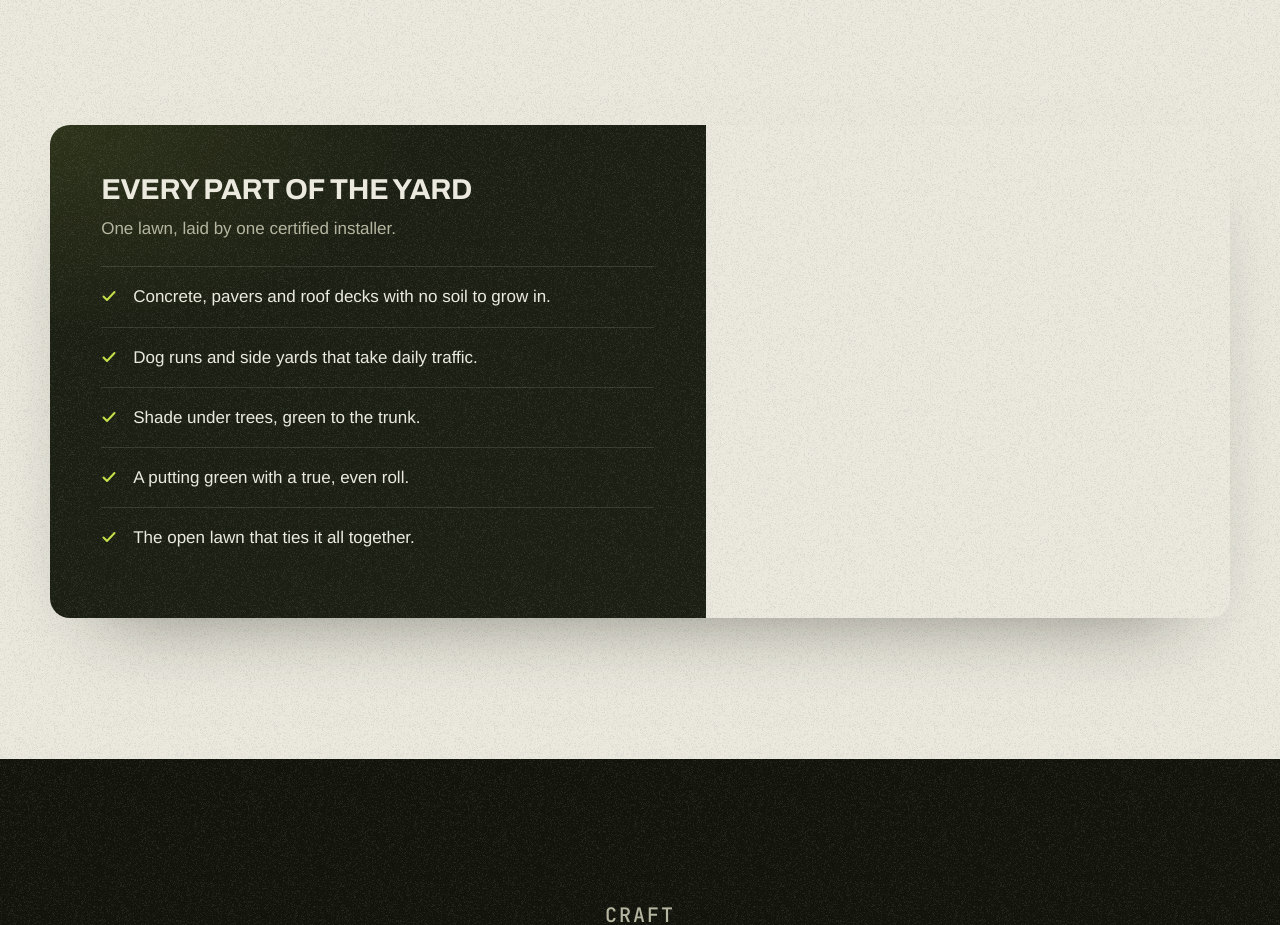
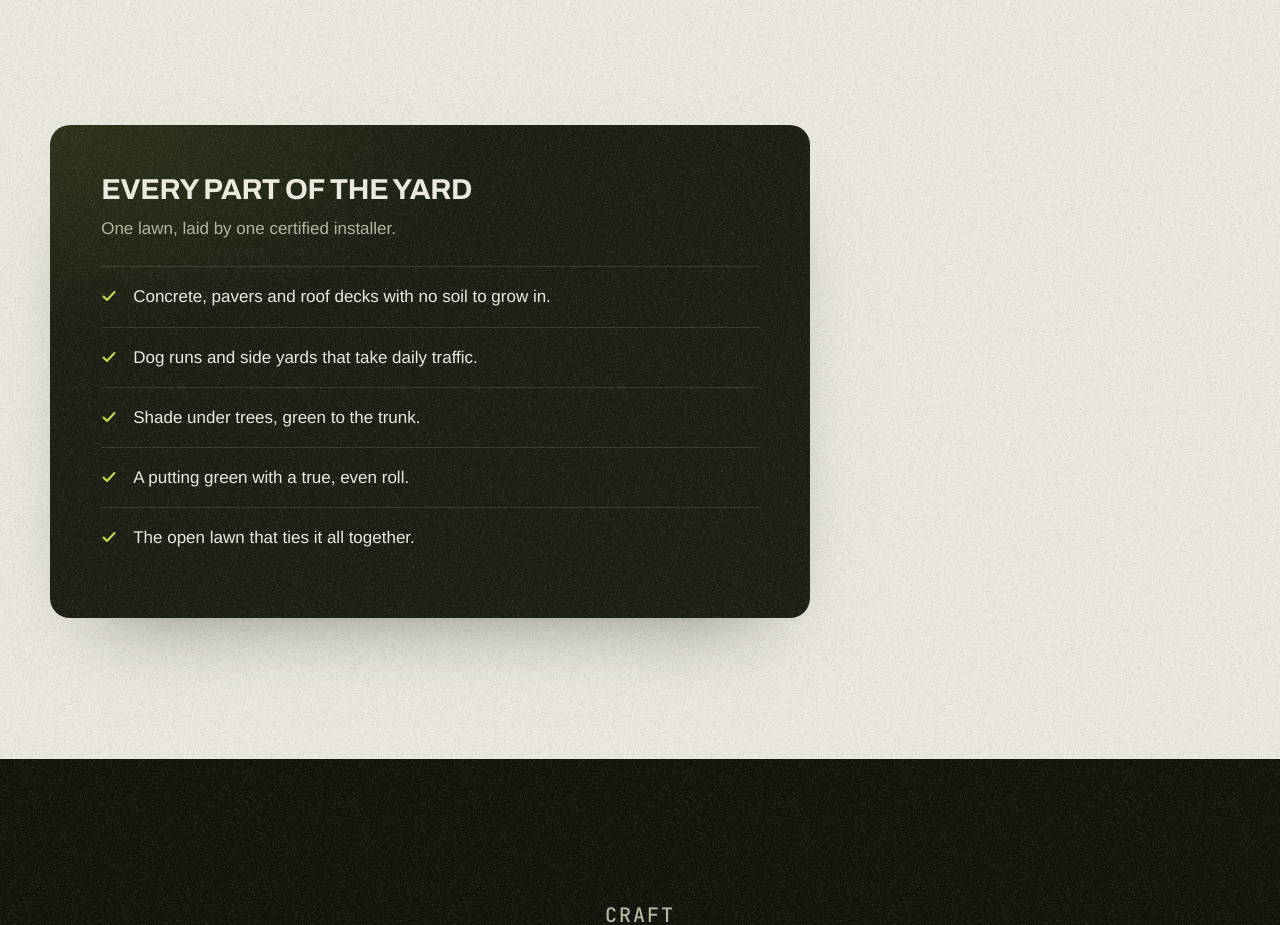
Before and after one commit to meidanhemo00-creator/gardenmark, a website built with Vite: page index.html in a window 1280 px wide. Shown: the part 3531-4456 px from the top of the page. Built offline with nearby package versions, Linux system fonts and the light colour scheme; a web font is replaced by a local one.

Commit message:
Single-column ledger
Co-Authored-By: Claude Opus 5.5 <noreply@anthropic.com>

```diff
--- a/src/styles.css
+++ b/src/styles.css
@@ -198,6 +198,7 @@ p:last-child { margin-bottom: 0; }
 }
 
 .ledger { margin-top: clamp(80px, 10vw, 140px); display: grid; grid-template-columns: 1fr 1fr; border-top: 1px solid var(--line); }
+.ledger.one { grid-template-columns: 1fr; max-width: 760px; }
 .ledger > div { padding: 40px clamp(0px, 3vw, 40px) 0 0; }
 .ledger > div + div { padding-left: clamp(20px, 3vw, 40px); border-left: 1px solid var(--line); }
 .ledger h3 { font-size: var(--step-2); margin-bottom: 8px; }
```
